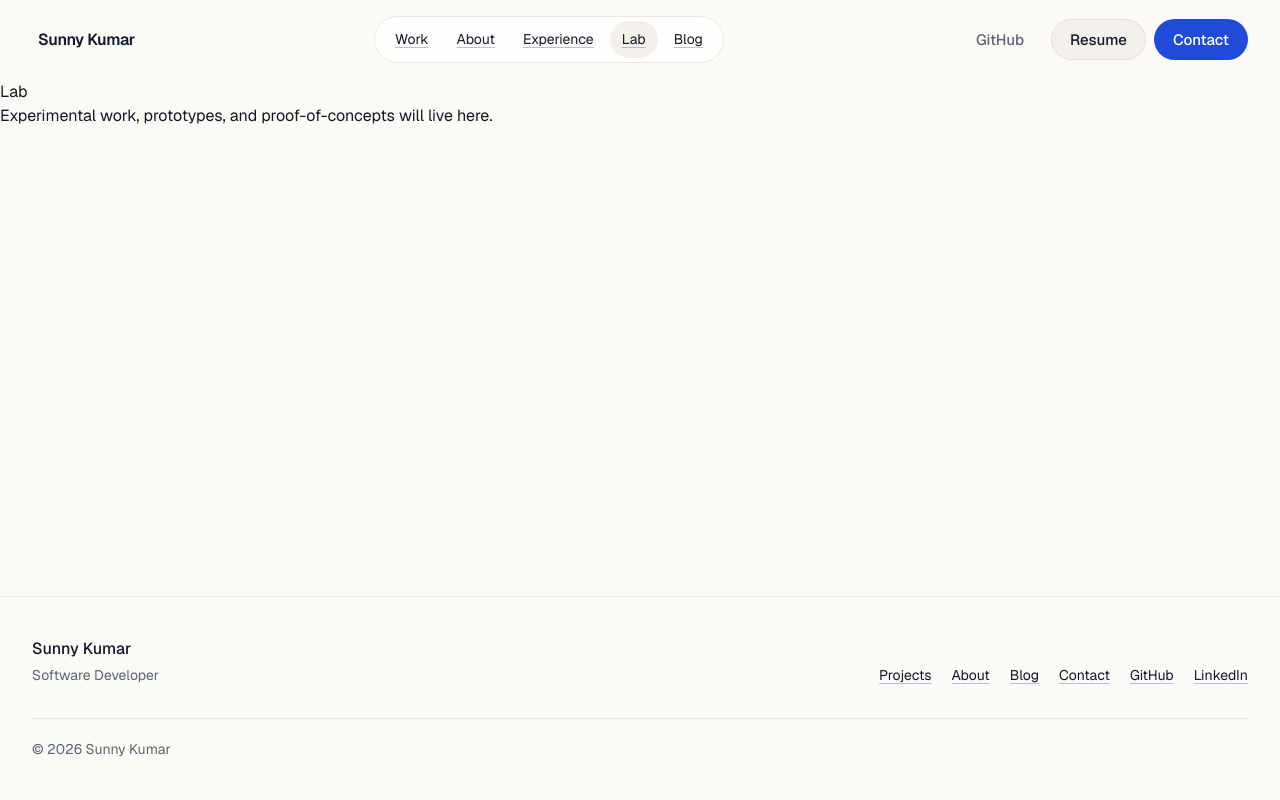
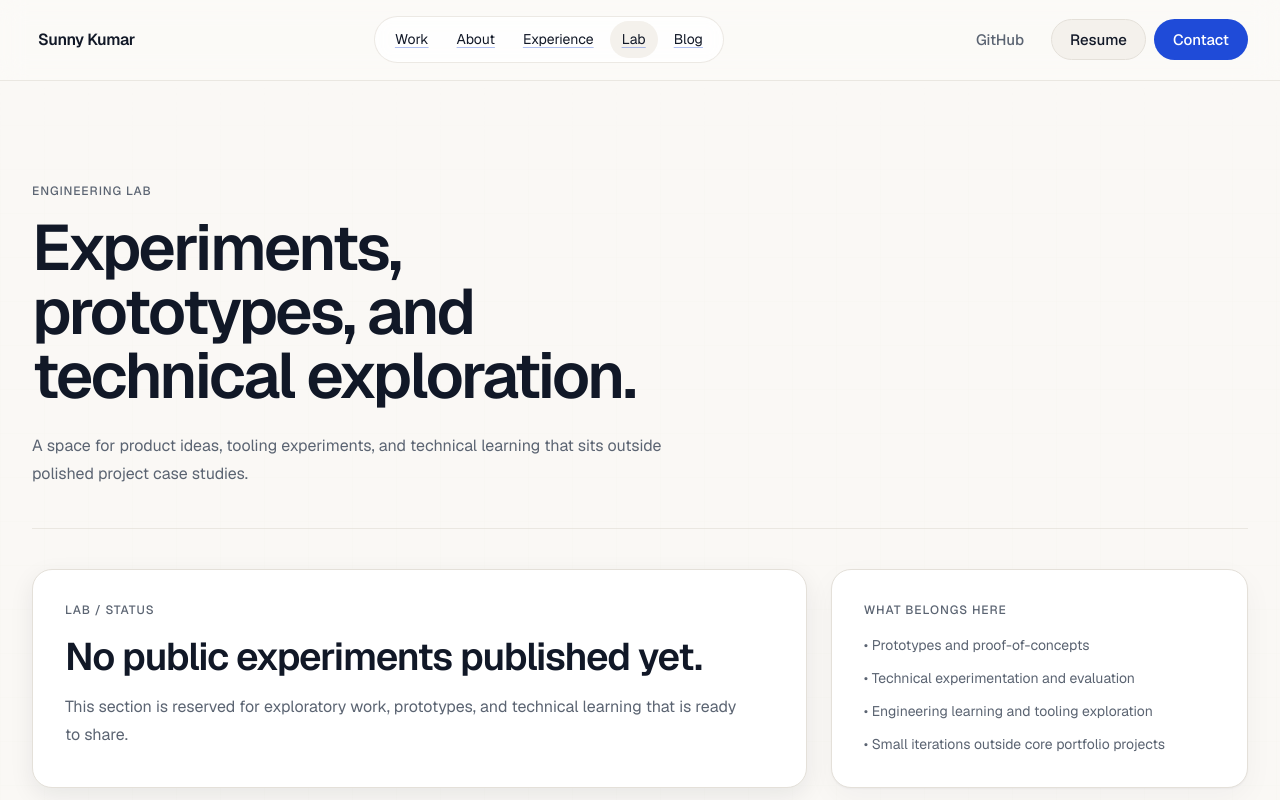
Before and after one commit to sunnythakur823/sunny-portfolio, a Next.js app: page /lab in a window 1280 px wide. Shown: the top 800 px of the page. Built offline with nearby package versions, Linux system fonts and the light colour scheme.

Commit message:
Upgrade engineering lab section

```diff
--- a/src/app/lab/page.tsx
+++ b/src/app/lab/page.tsx
@@ -1,8 +1,26 @@
+import type { Metadata } from "next";
+
+import { LabSection } from "@/components/lab";
+
+export const metadata: Metadata = {
+  title: "Engineering Lab",
+  description: "Engineering experiments, prototypes, and technical exploration from Sunny Kumar.",
+  openGraph: {
+    title: "Engineering Lab | Sunny Kumar",
+    description: "Engineering experiments, prototypes, and technical exploration from Sunny Kumar.",
+    type: "website",
+  },
+  twitter: {
+    card: "summary_large_image",
+    title: "Engineering Lab | Sunny Kumar",
+    description: "Engineering experiments, prototypes, and technical exploration from Sunny Kumar.",
+  },
+};
+
 export default function LabPage() {
   return (
     <main>
-      <h1>Lab</h1>
-      <p>Experimental work, prototypes, and proof-of-concepts will live here.</p>
+      <LabSection />
     </main>
   );
 }
--- a/src/components/lab/LabExperimentCard.tsx
+++ b/src/components/lab/LabExperimentCard.tsx
@@ -1,27 +1,61 @@
 import type { LabExperiment } from "@/types";
+
+import { Card } from "@/components/ui";
 
 function formatDate(date: string) {
   const parsedDate = new Date(date);
-  return Number.isNaN(parsedDate.valueOf()) ? undefined : new Intl.DateTimeFormat("en", { month: "short", year: "numeric", timeZone: "UTC" }).format(parsedDate);
+  return Number.isNaN(parsedDate.valueOf())
+    ? undefined
+    : new Intl.DateTimeFormat("en", {
+        month: "short",
+        year: "numeric",
+        timeZone: "UTC",
+      }).format(parsedDate);
 }
 
 export function LabExperimentCard({ experiment, index }: Readonly<{ experiment: LabExperiment; index: number }>) {
   const formattedDate = experiment.date ? formatDate(experiment.date) : undefined;
+
   return (
-    <article className="group relative flex h-full flex-col border-t border-border/70 pt-5 transition-[border-color,transform] duration-200 motion-reduce:transition-none hover:-translate-y-0.5 hover:border-primary/45">
-      <div className="flex items-start justify-between gap-4">
-        <p className="font-mono text-caption text-primary">LAB / {String(index + 1).padStart(3, "0")}</p>
-        {experiment.status ? <span className="badge-base bg-secondary text-[0.65rem]">{experiment.status}</span> : null}
+    <Card className="group flex h-full flex-col p-5 transition-[transform,border-color,box-shadow] duration-200 motion-reduce:transition-none hover:-translate-y-0.5 hover:border-primary/40 hover:shadow-[0_12px_24px_rgba(15,23,42,0.06)] sm:p-6" elevated>
+      <div className="flex items-start justify-between gap-3">
+        <p className="text-caption font-medium tracking-[0.15em] text-primary">LAB / {String(index + 1).padStart(3, "0")}</p>
+        {experiment.status ? (
+          <span className="rounded-full border border-border bg-secondary px-2 py-1 text-caption text-foreground">
+            {experiment.status}
+          </span>
+        ) : null}
       </div>
+
       <p className="mt-5 text-caption text-muted-foreground">{experiment.category}</p>
-      <h3 className="mt-2 text-h3 text-balance">{experiment.title}</h3>
+      <h3 className="mt-2 text-h3 text-balance text-foreground">{experiment.title}</h3>
       <p className="mt-3 text-small leading-6 text-muted-foreground text-pretty">{experiment.description}</p>
-      {experiment.technologies?.length ? <ul className="mt-5 flex flex-wrap gap-2" aria-label={`${experiment.title} technologies`}>{experiment.technologies.map((technology) => <li key={technology} className="badge-base bg-card">{technology}</li>)}</ul> : null}
+
+      {experiment.technologies?.length ? (
+        <ul className="mt-5 flex flex-wrap gap-2" aria-label={`${experiment.title} technologies`}>
+          {experiment.technologies.map((technology) => (
+            <li key={technology} className="rounded-full border border-border bg-secondary px-2.5 py-1 text-caption text-foreground">
+              {technology}
+            </li>
+          ))}
+        </ul>
+      ) : null}
+
       <div className="mt-auto flex flex-wrap items-center gap-x-4 gap-y-2 border-t border-border/70 pt-4 text-small text-muted-foreground">
         {formattedDate ? <span>{formattedDate}</span> : null}
-        {experiment.githubUrl ? <a href={experiment.githubUrl} target="_blank" rel="noreferrer noopener" className="link-base">Source <span aria-hidden="true">↗</span><span className="sr-only"> (opens in a new tab)</span></a> : null}
-        {experiment.liveUrl ? <a href={experiment.liveUrl} target="_blank" rel="noreferrer noopener" className="link-base">Open experiment <span aria-hidden="true">↗</span><span className="sr-only"> (opens in a new tab)</span></a> : null}
+        {experiment.githubUrl ? (
+          <a href={experiment.githubUrl} target="_blank" rel="noreferrer noopener" className="link-base">
+            Source <span aria-hidden="true">↗</span>
+            <span className="sr-only"> (opens in a new tab)</span>
+          </a>
+        ) : null}
+        {experiment.liveUrl ? (
+          <a href={experiment.liveUrl} target="_blank" rel="noreferrer noopener" className="link-base">
+            Open experiment <span aria-hidden="true">↗</span>
+            <span className="sr-only"> (opens in a new tab)</span>
+          </a>
+        ) : null}
       </div>
-    </article>
+    </Card>
   );
 }
--- a/src/components/lab/LabSection.tsx
+++ b/src/components/lab/LabSection.tsx
@@ -1,20 +1,52 @@
-import { Container, Section } from "@/components/ui";
+import { Card, Container, Heading, Section } from "@/components/ui";
 import { labExperiments } from "@/data/lab";
 
 import { LabExperimentCard } from "./LabExperimentCard";
 
 export function LabSection() {
   const displayedExperiments = labExperiments.filter((experiment) => experiment.featured !== false);
+
   return (
-    <Section id="lab" className="relative overflow-hidden border-t border-border/70">
+    <Section id="lab" className="relative overflow-hidden border-t border-border/70 bg-secondary/20">
       <div className="hero-grid-overlay pointer-events-none absolute inset-0 -z-10 opacity-40" aria-hidden="true" />
-      <Container>
+      <Container className="relative">
         <div className="border-b border-border/70 pb-8 sm:pb-10">
-          <p className="font-mono text-caption font-medium tracking-[0.24em] text-muted-foreground">LAB</p>
-          <h2 className="mt-4 max-w-[17ch] text-h1 text-balance">Experiments, prototypes and technical explorations.</h2>
-          <p className="mt-6 max-w-2xl text-body text-muted-foreground text-pretty">A space for verified exploratory work, kept separate from polished project case studies.</p>
+          <p className="text-caption font-medium tracking-[0.24em] text-muted-foreground">ENGINEERING LAB</p>
+          <Heading level={1} className="mt-4 max-w-[14ch] text-balance">
+            Experiments, prototypes, and technical exploration.
+          </Heading>
+          <p className="mt-6 max-w-2xl text-body text-muted-foreground text-pretty">
+            A space for product ideas, tooling experiments, and technical learning that sits outside polished project case studies.
+          </p>
         </div>
-        {displayedExperiments.length ? <div className="mt-10 grid gap-x-8 gap-y-10 md:grid-cols-2 xl:grid-cols-3">{displayedExperiments.map((experiment, index) => <LabExperimentCard key={experiment.id} experiment={experiment} index={index} />)}</div> : <div className="mt-10 border-t border-border/70 py-8"><p className="font-mono text-caption text-muted-foreground">LAB / PENDING</p><p className="mt-3 text-body text-muted-foreground">More experiments are coming soon.</p></div>}
+
+        {displayedExperiments.length ? (
+          <div className="mt-10 grid gap-x-8 gap-y-10 md:grid-cols-2 xl:grid-cols-3">
+            {displayedExperiments.map((experiment, index) => (
+              <LabExperimentCard key={experiment.id} experiment={experiment} index={index} />
+            ))}
+          </div>
+        ) : (
+          <div className="mt-10 grid gap-6 lg:grid-cols-[minmax(0,1.3fr)_minmax(0,0.7fr)]">
+            <Card className="p-6 sm:p-8" elevated>
+              <p className="text-caption font-medium tracking-[0.18em] text-muted-foreground">LAB / STATUS</p>
+              <h2 className="mt-4 text-h2 text-foreground">No public experiments published yet.</h2>
+              <p className="mt-4 max-w-2xl text-body text-muted-foreground text-pretty">
+                This section is reserved for exploratory work, prototypes, and technical learning that is ready to share.
+              </p>
+            </Card>
+
+            <Card className="p-6 sm:p-8">
+              <p className="text-caption font-medium tracking-[0.18em] text-muted-foreground">WHAT BELONGS HERE</p>
+              <ul className="mt-4 space-y-3 text-small leading-6 text-muted-foreground">
+                <li>• Prototypes and proof-of-concepts</li>
+                <li>• Technical experimentation and evaluation</li>
+                <li>• Engineering learning and tooling exploration</li>
+                <li>• Small iterations outside core portfolio projects</li>
+              </ul>
+            </Card>
+          </div>
+        )}
       </Container>
     </Section>
   );
```
